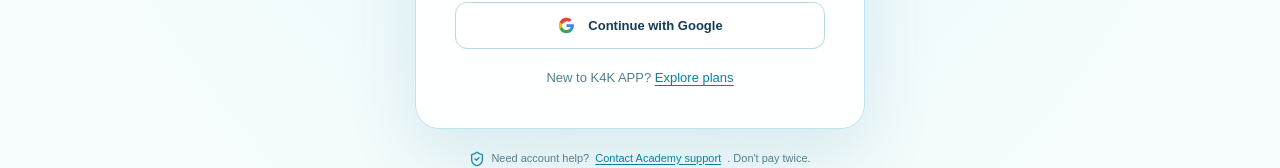
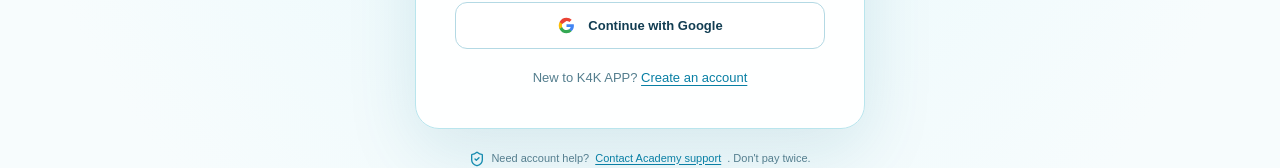
Before and after one commit to kreativestudios4k-lgtm/k4k-academy-v2, a Next.js app: page /login in a window 1280 px wide. Shown: the part 695-863 px from the top of the page. Built offline with nearby package versions, Linux system fonts and the light colour scheme.

Commit message:
Link K4K login to public registration

```diff
--- a/app/components/AcademyAuthForm.js
+++ b/app/components/AcademyAuthForm.js
@@ -166,7 +166,7 @@ export default function AcademyAuthForm({mode='login',sessionId=''}) {
      <button className="k4k-auth-google" type="button" disabled={busy} onClick={google}><GoogleIcon/> Continue with Google</button>
     </div>}
     <p className="k4k-auth-footer">
-     {registering?<>Already have a K4K APP account? <Link href="/login">Log in</Link></>:<>New to K4K APP? <Link href="/k4k-app/credits">Explore plans</Link></>}
+     {registering?<>Already have a K4K APP account? <Link href="/login">Log in</Link></>:<>New to K4K APP? <Link href="/k4k-app/register">Create an account</Link></>}
     </p>
     {registering&&<p className="k4k-auth-policy">By registering you agree to the <Link href="/terms">Terms</Link> and <Link href="/privacy">Privacy Policy</Link>. Membership access requires a verified email and active subscription.</p>}
    </section>
```
